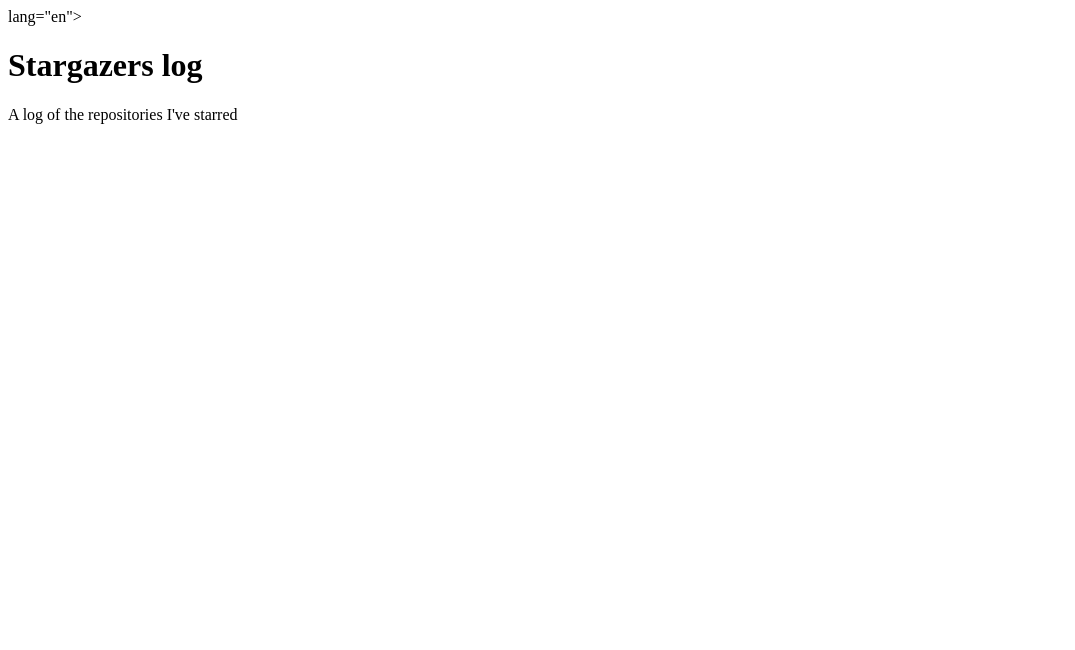
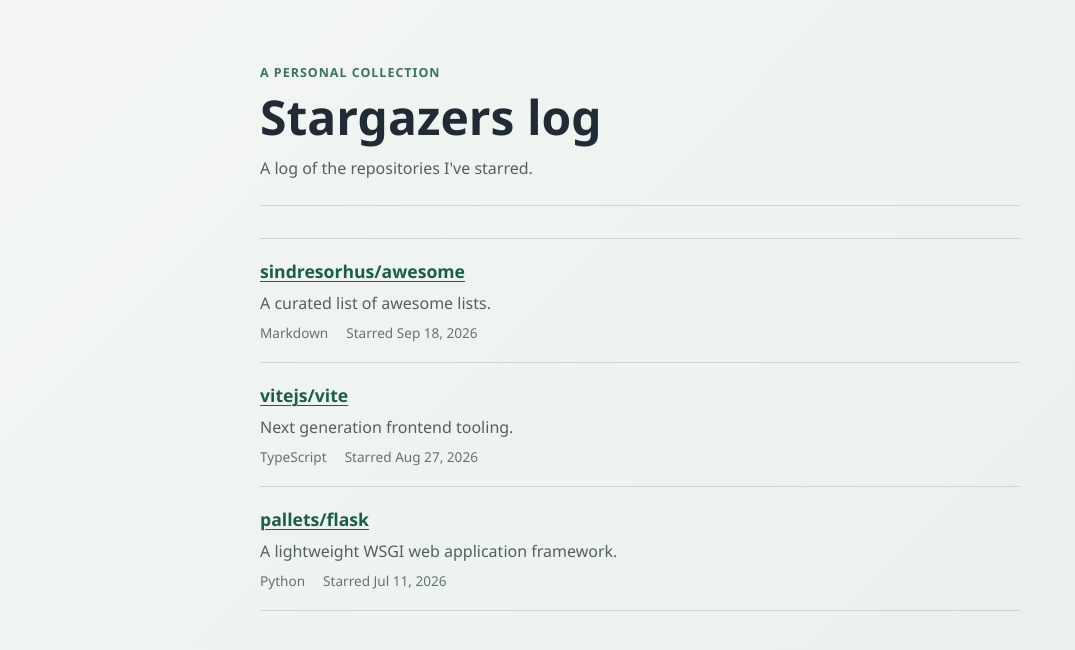
Before and after one commit to LJonesWSH/stargazers-log, a plain HTML site: page index.html in a window 1280 px wide. Shown: the whole page, without its empty margins (0-1075 px from the left). Drawn offline with Linux system fonts and the light colour scheme.

Commit message:
Add starred repositories list
Add starred repositories list

```diff
--- /dev/null
+++ b/events.json
@@ -0,0 +1,23 @@
+[
+  {
+    "name": "sindresorhus/awesome",
+    "description": "A curated list of awesome lists.",
+    "url": "https://github.com/sindresorhus/awesome",
+    "language": "Markdown",
+    "starredAt": "2026-09-18"
+  },
+  {
+    "name": "vitejs/vite",
+    "description": "Next generation frontend tooling.",
+    "url": "https://github.com/vitejs/vite",
+    "language": "TypeScript",
+    "starredAt": "2026-08-27"
+  },
+  {
+    "name": "pallets/flask",
+    "description": "A lightweight WSGI web application framework.",
+    "url": "https://github.com/pallets/flask",
+    "language": "Python",
+    "starredAt": "2026-07-11"
+  }
+]
--- a/index.html
+++ b/index.html
@@ -1,11 +1,23 @@
 <!DOCTYPE html>
-<html> lang="en">
+<html lang="en">
   <head>
     <meta charset="utf-8">
+    <meta name="viewport" content="width=device-width, initial-scale=1">
     <title>Stargazers Log</title>
+    <link rel="stylesheet" href="style.css">
+    <script src="script.js" defer></script>
   </head>
   <body>
-    <h1>Stargazers log</h1>
-    <p> A log of the repositories I've starred </p>
+    <main>
+      <header>
+        <p class="eyebrow">A personal collection</p>
+        <h1>Stargazers log</h1>
+        <p class="intro">A log of the repositories I've starred.</p>
+      </header>
+      <section aria-label="Starred repositories">
+        <p id="list-status" class="status" role="status">Loading repositories...</p>
+        <ul id="repository-list" aria-live="polite"></ul>
+      </section>
+    </main>
   </body>
 </html>
--- /dev/null
+++ b/script.js
@@ -0,0 +1,56 @@
+const repositoryList = document.querySelector("#repository-list");
+const listStatus = document.querySelector("#list-status");
+
+function formatDate(dateString) {
+  return new Intl.DateTimeFormat(undefined, {
+    dateStyle: "medium",
+    timeZone: "UTC"
+  }).format(new Date(`${dateString}T00:00:00Z`));
+}
+
+function createRepositoryItem(repository) {
+  const item = document.createElement("li");
+  item.className = "repository";
+
+  const link = document.createElement("a");
+  link.href = repository.url;
+  link.textContent = repository.name;
+  link.target = "_blank";
+  link.rel = "noopener noreferrer";
+
+  const description = document.createElement("p");
+  description.textContent = repository.description;
+
+  const metadata = document.createElement("div");
+  metadata.className = "repository-meta";
+
+  const language = document.createElement("span");
+  language.textContent = repository.language;
+
+  const starredDate = document.createElement("time");
+  starredDate.dateTime = repository.starredAt;
+  starredDate.textContent = `Starred ${formatDate(repository.starredAt)}`;
+
+  metadata.append(language, starredDate);
+  item.append(link, description, metadata);
+  return item;
+}
+
+async function loadRepositories() {
+  try {
+    const response = await fetch("events.json");
+    if (!response.ok) {
+      throw new Error(`Request failed with status ${response.status}`);
+    }
+
+    const repositories = await response.json();
+    repositoryList.replaceChildren(...repositories.map(createRepositoryItem));
+    listStatus.hidden = true;
+  } catch (error) {
+    listStatus.textContent = "Repositories could not be loaded. Please try again later.";
+    listStatus.setAttribute("role", "alert");
+    console.error("Could not load starred repositories:", error);
+  }
+}
+
+loadRepositories();
--- /dev/null
+++ b/style.css
@@ -0,0 +1,124 @@
+:root {
+  color-scheme: light;
+  font-family: "Segoe UI", sans-serif;
+  color: #202b35;
+  background: #f3f6f4;
+  font-synthesis: none;
+  text-rendering: optimizeLegibility;
+}
+
+* {
+  box-sizing: border-box;
+}
+
+body {
+  min-width: 320px;
+  min-height: 100vh;
+  margin: 0;
+  padding: 64px 24px;
+  background: linear-gradient(135deg, #f3f6f4 0%, #e8f0eb 100%);
+}
+
+main {
+  width: min(100%, 760px);
+  margin: 0 auto;
+}
+
+header {
+  margin-bottom: 32px;
+  border-bottom: 1px solid #cbd7d0;
+  padding-bottom: 24px;
+}
+
+.eyebrow {
+  margin: 0 0 10px;
+  color: #39735c;
+  font-size: 0.78rem;
+  font-weight: 700;
+  letter-spacing: 0.08em;
+  text-transform: uppercase;
+}
+
+h1 {
+  margin: 0;
+  font-size: clamp(2rem, 5vw, 3rem);
+  line-height: 1.1;
+}
+
+.intro {
+  margin: 12px 0 0;
+  color: #53615b;
+  line-height: 1.6;
+}
+
+#repository-list {
+  margin: 0;
+  padding: 0;
+  list-style: none;
+}
+
+.repository {
+  display: grid;
+  grid-template-columns: minmax(0, 1fr) auto;
+  gap: 8px 20px;
+  border-bottom: 1px solid #cbd7d0;
+  padding: 20px 0;
+}
+
+.repository:first-child {
+  border-top: 1px solid #cbd7d0;
+}
+
+.repository a {
+  width: fit-content;
+  color: #195f48;
+  font-size: 1.1rem;
+  font-weight: 700;
+  text-decoration-thickness: 1px;
+  text-underline-offset: 3px;
+  overflow-wrap: anywhere;
+}
+
+.repository a:hover {
+  color: #103e30;
+}
+
+.repository a:focus-visible {
+  outline: 3px solid #d28a32;
+  outline-offset: 4px;
+}
+
+.repository p {
+  grid-column: 1;
+  margin: 0;
+  color: #53615b;
+  line-height: 1.5;
+}
+
+.repository-meta {
+  grid-column: 1 / -1;
+  display: flex;
+  flex-wrap: wrap;
+  gap: 6px 18px;
+  color: #66736d;
+  font-size: 0.85rem;
+}
+
+.status {
+  margin: 0;
+  color: #53615b;
+}
+
+.status[role="alert"] {
+  color: #a3382c;
+}
+
+@media (max-width: 520px) {
+  body {
+    padding: 40px 20px;
+  }
+
+  .repository {
+    grid-template-columns: 1fr;
+  }
+}
```
